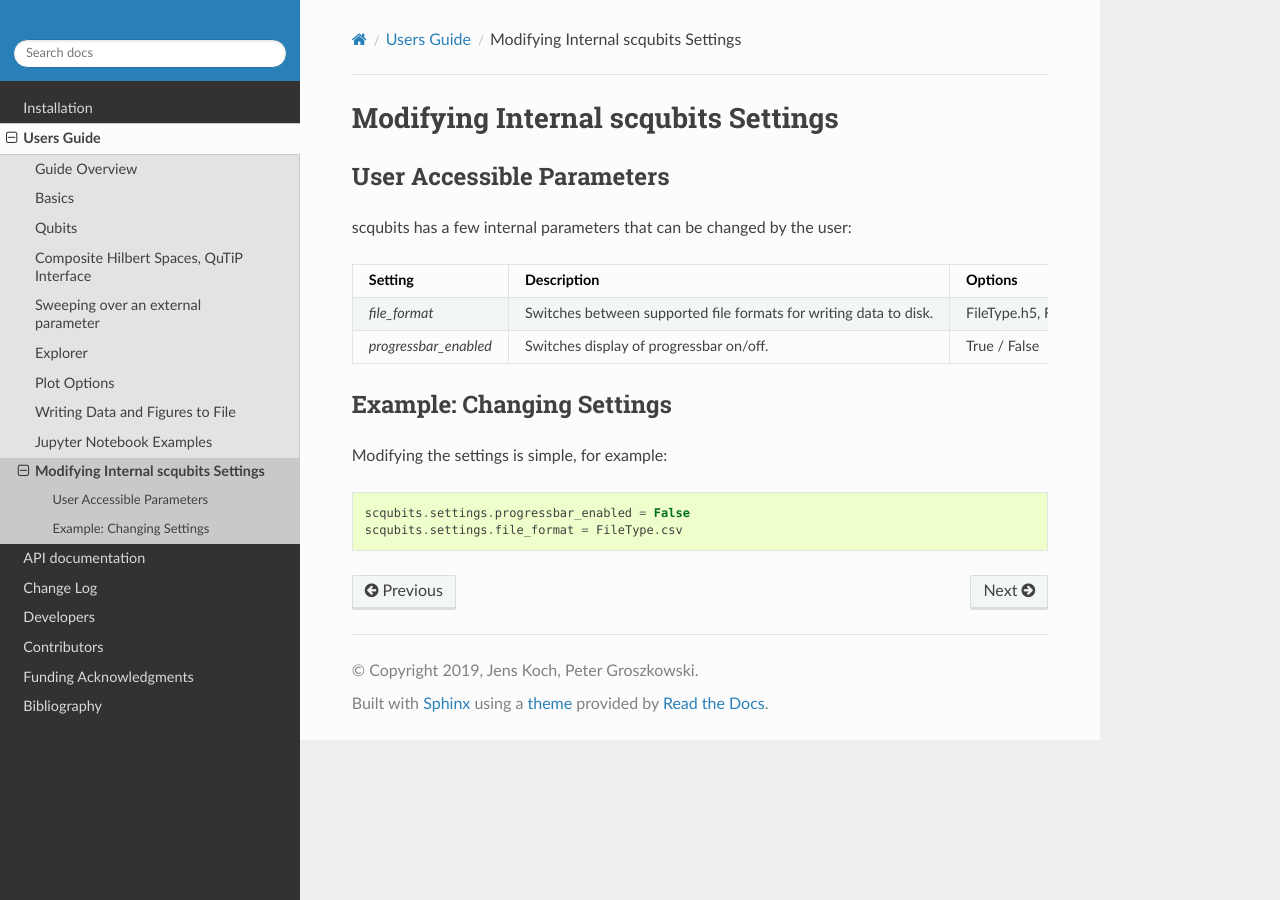
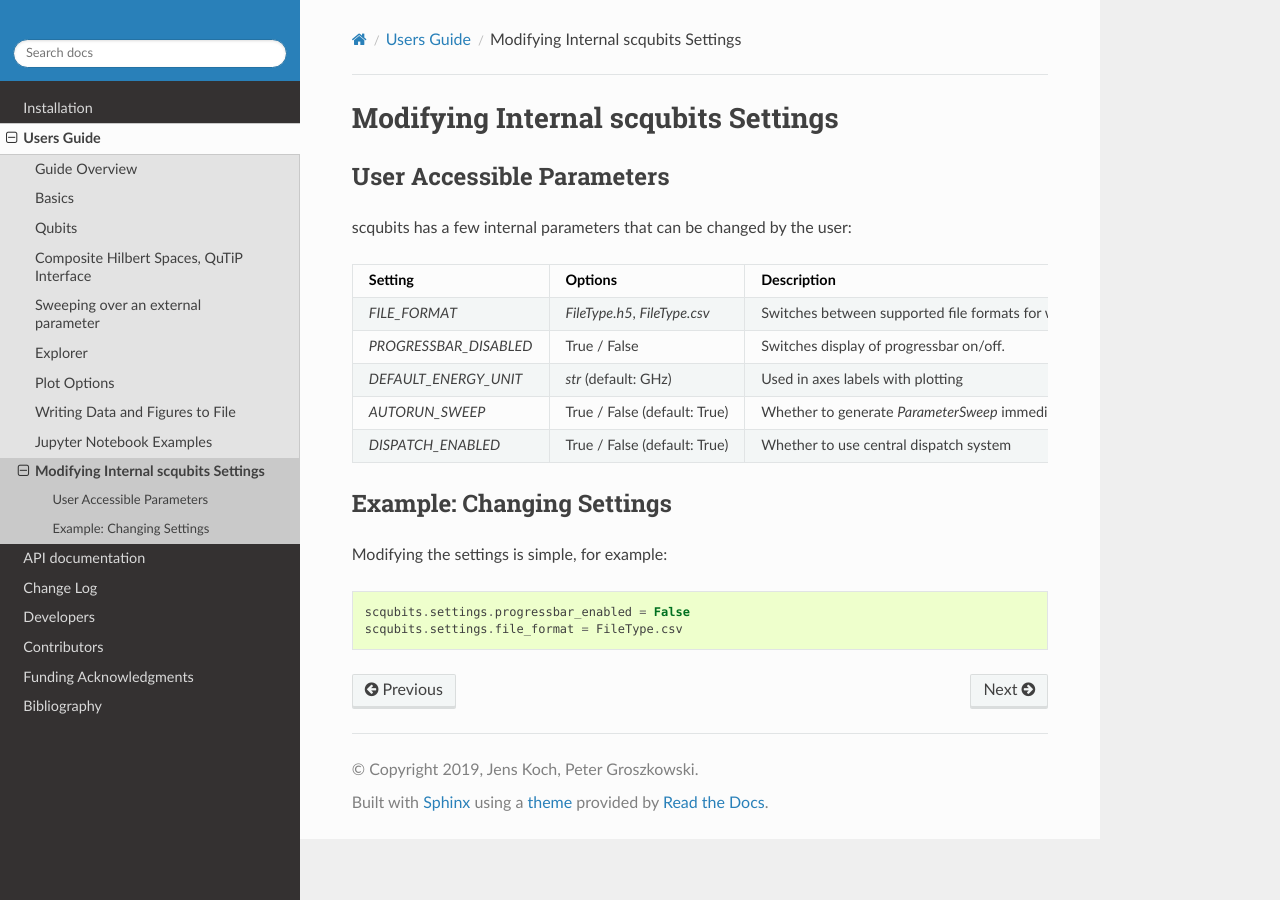
Before and after one commit to scqubits/scqubits, a Sphinx documentation site: the page built from docs/source/guide/guide-settings.rst, in a window 1280 px wide. Built offline with Sphinx 7.4.7 and the Read the Docs theme 2.0.0, drawn with Linux system fonts in a browser that asks for light colours.

Commit message:
updating docs (settings)

```diff
--- a/docs/source/guide/guide-settings.rst
+++ b/docs/source/guide/guide-settings.rst
@@ -18,14 +18,20 @@
 
 .. cssclass:: table-striped
 
-+------------------------+-------------------------------------------+-----------------------------+
-| Setting                | Description                               | Options                     |
-+========================+===========================================+=============================+
-| `file_format`          | Switches between supported file formats   | FileType.h5, FileType.csv   |
-|                        | for writing data to disk.                 |                             |
-+------------------------+-------------------------------------------+-----------------------------+
-| `progressbar_enabled`  | Switches display of progressbar on/off.   | True / False                |
-+------------------------+-------------------------------------------+-----------------------------+
++------------------------+------------------------------+-------------------------------------------------------------------+
+| Setting                |  Options                     | Description                                                       |
++========================+==============================+=============+=====================================================+
+| `FILE_FORMAT`          | `FileType.h5`, `FileType.csv`| Switches between supported file formats for writing data to disk. |
++------------------------+------------------------------+-------------------------------------------------------------------+
+| `PROGRESSBAR_DISABLED` |  True / False                | Switches display of progressbar on/off.                           |
++------------------------+------------------------------+-------------------------------------------------------------------+
+| `DEFAULT_ENERGY_UNIT`  |  `str` (default: GHz)        | Used in axes labels with plotting                                 |
++------------------------+------------------------------+-------------------------------------------------------------------+
+| `AUTORUN_SWEEP`        | True / False (default: True) | Whether to generate `ParameterSweep`                              |
+|                        |                              | immediately upon initialization                                   |
++------------------------+------------------------------+-------------------------------------------------------------------+
+| `DISPATCH_ENABLED`     | True / False (default: True) | Whether to use central dispatch system                            |
++------------------------+------------------------------+-------------------------------------------------------------------+
 
 .. _settings-usage:
 
```
Also changed, not shown: docs/source/api-doc/classes.rst (+22 -0 lines).
